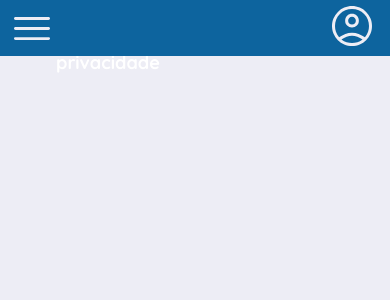
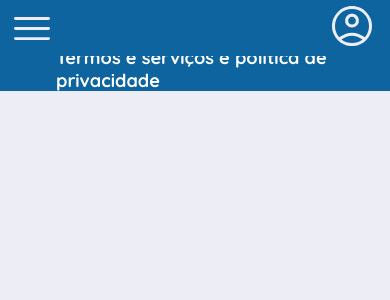
Before and after one commit to MauroSilvino/Tabela-Engenharia, a React (Vite) app in the folder frontend/: page / in a window 390 px wide. Shown: the top 300 px of the page. Built offline with nearby package versions, Linux system fonts and the light colour scheme.

Commit message:
resolving text responsibility on smaller screens

```diff
--- a/frontend/src/components/Footer/Footer.module.scss
+++ b/frontend/src/components/Footer/Footer.module.scss
@@ -11,6 +11,11 @@
     flex-direction: column;
     justify-content: center;
     align-items: center;
+
+  }
+
+  @media only screen and (max-width: 500px) {
+    height: 6.5rem;
   }
 }
 
```
